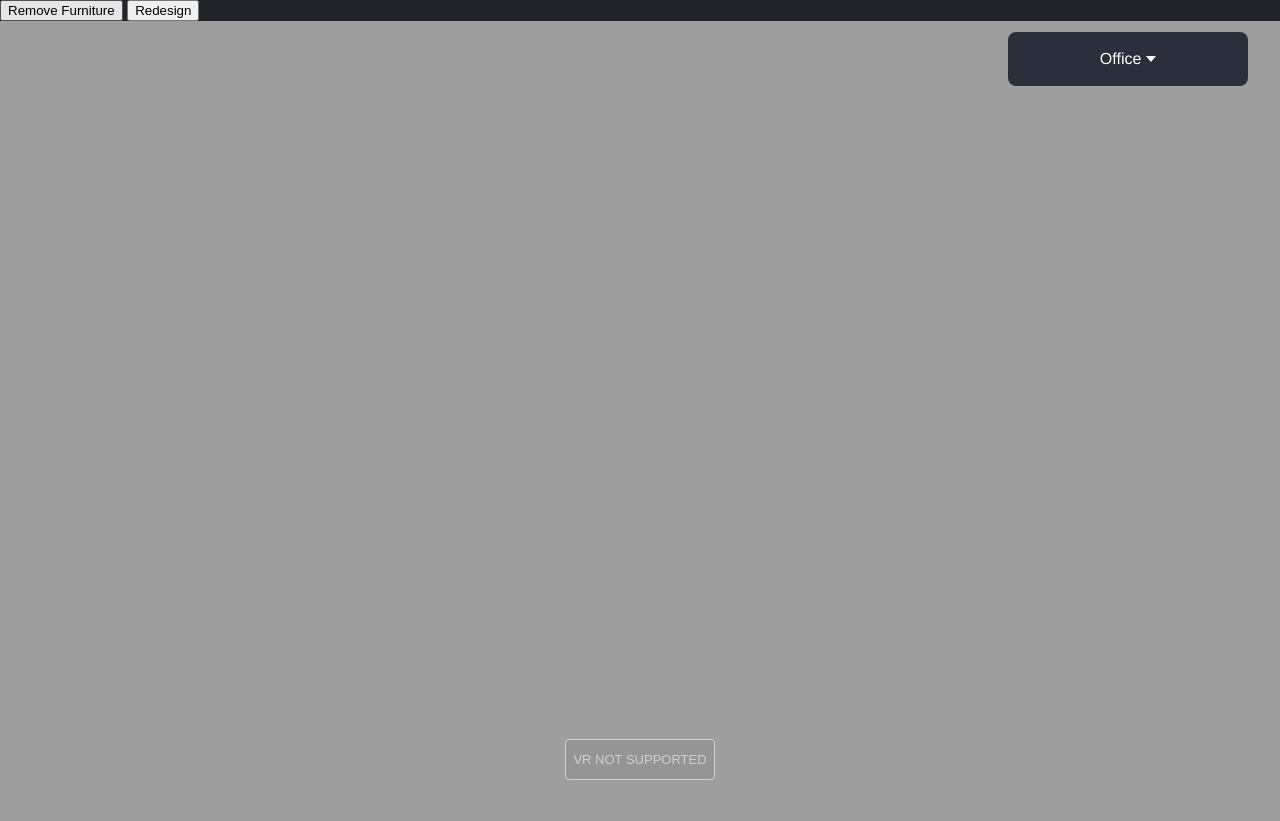
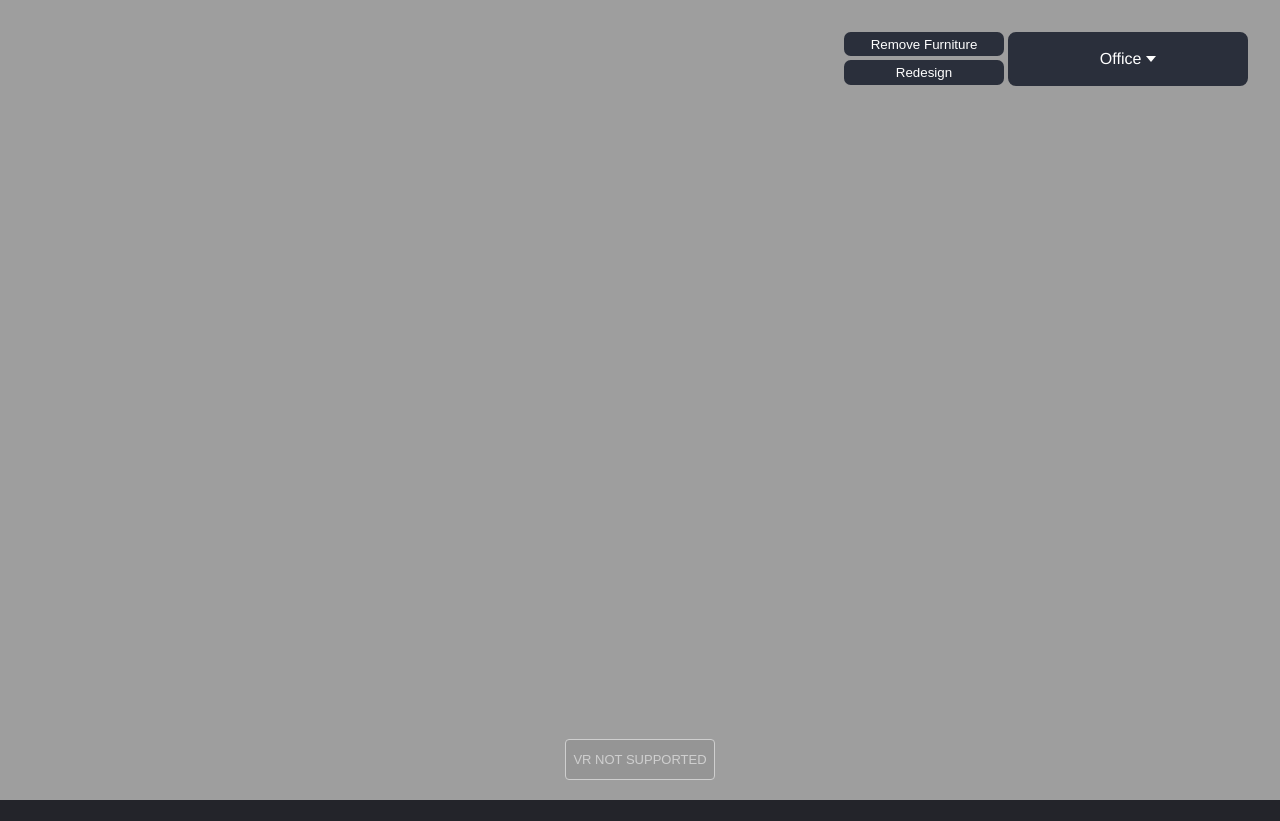
Before and after one commit to DarePlanetShuttle/VREALSTATE, a website: page index.html in a window 1280 px wide. After the commit the page ends 800 px from the top, so only its background shows below. Drawn offline with nearby package versions, Linux system fonts and the light colour scheme; animation ran at ten frames a second.

Commit message:
Optimized app.js & added images

```diff
--- a/app.js
+++ b/app.js
@@ -2,55 +2,46 @@ let camera, scene, renderer, controls;
 const scenes = [];
 let currentScene = 0;
 const hotspots = [];
-let sceneNames = []; // To store scene names
-let scenesData = []; // Global variable to store scenes data
-let INTERSECTED; // To store the currently intersected object
-
+let sceneNames = [];
+let scenesData = [];
+let INTERSECTED;
 const originalTextures = {};
 
 async function init() {
-    // Camera configuration
     camera = new THREE.PerspectiveCamera(75, window.innerWidth / window.innerHeight, 0.1, 1000);
-    camera.position.set(0, 0, 0.1); // Slightly offset to avoid problems with the camera inside the sphere
+    camera.position.set(0, 0, 0.1);
 
-    // Create scene
     scene = new THREE.Scene();
 
-    // Renderer configuration
     renderer = new THREE.WebGLRenderer();
     renderer.setSize(window.innerWidth, window.innerHeight);
     renderer.xr.enabled = true;
     document.body.appendChild(renderer.domElement);
-
-    // Add VR button
     document.body.appendChild(VRButton.createButton(renderer));
 
-    // Controls configuration
     controls = new THREE.OrbitControls(camera, renderer.domElement);
     controls.enableZoom = false;
     controls.enablePan = false;
 
-    // Initialize raycaster and mouse vector
     raycaster = new THREE.Raycaster();
     mouse = new THREE.Vector2();
 
     try {
         scenesData = await fetchScenesData('/public/data.json');
-        sceneNames = scenesData.map(scene => scene.name); // Save scene names
+        sceneNames = scenesData.map(scene => scene.name);
         populateImageList(scenesData);
         const textures = await loadTextures(scenesData);
         createMeshes(textures);
-        updateSelectedSceneName(); // Update initial scene name
-        checkAndPrintButtons(scenesData[currentScene]); // Only load buttons for the initial scene
+        updateSelectedSceneName();
+        checkAndPrintButtons(scenesData[currentScene]);
     } catch (error) {
         console.error('Error loading JSON or textures:', error);
     }
 
     window.addEventListener('resize', onWindowResize, false);
-    document.addEventListener('mousemove', onDocumentMouseMove, false); // Add mousemove event listener
-    document.addEventListener('click', onDocumentClick, false); // Add click event listener
+    document.addEventListener('mousemove', onDocumentMouseMove, false);
+    document.addEventListener('click', onDocumentClick, false);
 
-    // Add event listeners for the buttons
     document.getElementById('removeFurnitureButton').addEventListener('click', handleRemoveFurnitureButtonClick);
     document.getElementById('redesignButton').addEventListener('click', handleRedesignButtonClick);
 }
@@ -87,30 +78,23 @@ function createMeshes(textures) {
         scenes.push(mesh);
     });
 
-    // Add initial scene
     scene.add(scenes[currentScene]);
 }
 
 function changeScene(index) {
     if (index >= 0 && index < scenes.length) {
-        // Remove current scene and clear hotspots
         scene.remove(scenes[currentScene]);
         clearButtons();
         hotspots.length = 0;
 
-        // Change to the new scene
         currentScene = index;
         scene.add(scenes[currentScene]);
         updateSelectedSceneName();
-
-        // Add buttons for the new scene
         checkAndPrintButtons(scenesData[currentScene]);
     } else {
         console.error(`Invalid scene index: ${index}`);
     }
 }
-
-
 
 function handleRemoveFurnitureButtonClick() {
     const currentSceneData = scenesData[currentScene];
@@ -135,23 +119,19 @@ function toggleTexture(texturePath) {
     const currentTexture = currentMaterial.map;
 
     if (!originalTextures[currentScene]) {
-        // Store the original texture the first time a new texture is applied
         originalTextures[currentScene] = currentTexture;
         changeTexture(texturePath);
     } else {
-        // Toggle back to the original texture
         scenes[currentScene].material = new THREE.MeshBasicMaterial({ map: originalTextures[currentScene] });
-        delete originalTextures[currentScene]; // Clear the stored original texture
+        delete originalTextures[currentScene];
     }
 }
 
 function changeTexture(texturePath) {
-    console.log(`Changing texture to: ${texturePath}`);
     const textureLoader = new THREE.TextureLoader();
     textureLoader.load(
         texturePath,
         (texture) => {
-            console.log(`Texture loaded successfully: ${texturePath}`);
             const material = new THREE.MeshBasicMaterial({ map: texture });
             scenes[currentScene].material = material;
         },
@@ -160,23 +140,6 @@ function changeTexture(texturePath) {
             console.error(`Error loading texture: ${texturePath}`, err);
         }
     );
-}
-
-
-
-function changeSceneBySpecialLink(link, type) {
-    // Find the scene index by comparing the link with the `remove_furniture` and `redesign` keys
-    const targetSceneIndex = scenesData.findIndex(scene => {
-        if (type === 'remove_furniture' && scene.image === link) return true;
-        if (type === 'redesign' && scene.image === link) return true;
-        return false;
-    });
-
-    if (targetSceneIndex >= 0) {
-        changeScene(targetSceneIndex);
-    } else {
-        console.error(`Scene with ${type} link ${link} not found`);
-    }
 }
 
 function changeSceneByLink(link) {
@@ -210,7 +173,7 @@ function onDocumentMouseMove(event) {
             if (INTERSECTED) INTERSECTED.material.color.setHex(INTERSECTED.currentHex);
             INTERSECTED = intersects[0].object;
             INTERSECTED.currentHex = INTERSECTED.material.color.getHex();
-            INTERSECTED.material.color.setHex(0x323741); // Hover background color
+            INTERSECTED.material.color.setHex(0x323741);
         }
     } else {
         if (INTERSECTED) INTERSECTED.material.color.setHex(INTERSECTED.currentHex);
@@ -232,14 +195,14 @@ function onDocumentClick(event) {
         const intersectedButton = intersects[0].object;
         const link = intersectedButton.userData.link;
         if (link) {
-            intersectedButton.material.color.setHex(0x26489a); // Click background color
-            setTimeout(() => changeSceneByLink(link), 200); // Delay to show click effect
+            intersectedButton.material.color.setHex(0x26489a);
+            setTimeout(() => changeSceneByLink(link), 200);
         }
     }
 }
 
 function animate() {
-    renderer.setAnimationLoop(render); // Use setAnimationLoop for VR compatibility
+    renderer.setAnimationLoop(render);
 }
 
 function render() {
@@ -265,8 +228,8 @@ function updateSelectedSceneName() {
 }
 
 function createStyledVRButton(buttonData) {
-    const geometry = new THREE.SphereGeometry(0.5, 8, 8); // Example button geometry
-    const material = new THREE.MeshBasicMaterial({ color: 0xffff00 }); // Match background color
+    const geometry = new THREE.SphereGeometry(0.5, 8, 8);
+    const material = new THREE.MeshBasicMaterial({ color: 0xffff00 });
     const vrButton = new THREE.Mesh(geometry, material);
     vrButton.position.set(buttonData.position.x, buttonData.position.y, buttonData.position.z);
     vrButton.userData.link = buttonData.link;
@@ -276,174 +239,100 @@ function createStyledVRButton(buttonData) {
 }
 
 function checkAndPrintButtons(sceneData) {
-    clearButtons(); // Clear existing buttons before adding new ones
+    clearButtons();
 
     if (sceneData.buttons && sceneData.buttons.length > 0) {
         sceneData.buttons.forEach(buttonData => {
-            // Create a styled VRButton
             const vrButton = createStyledVRButton(buttonData);
-
-            // Add the button to the current scene
             scenes[currentScene].add(vrButton);
-            hotspots.push(vrButton); // Add to hotspots for raycasting
+            hotspots.push(vrButton);
         });
     }
 }
 
 function clearButtons() {
     hotspots.forEach(hotspot => {
-        scene.remove(hotspot);
+        scenes[currentScene].remove(hotspot);
     });
     hotspots.length = 0;
 }
 
+class VRButton {
+    static createButton(renderer, sessionInit = {}) {
+        const button = document.createElement('button');
 
-
-class VRButton {
-
-	static createButton( renderer, sessionInit = {} ) {
-
-		const button = document.createElement( 'button' );
-
-		function showEnterVR( /*device*/ ) {
-
+        function showEnterVR() {
             let currentSession = null;
 
-			async function onSessionStarted( session ) {
-
-				session.addEventListener( 'end', onSessionEnded );
-
-				await renderer.xr.setSession( session );
+            async function onSessionStarted(session) {
+                session.addEventListener('end', onSessionEnded);
+                await renderer.xr.setSession(session);
                 button.textContent = 'EXIT VR';
-
                 currentSession = session;
-
             }
 
-			function onSessionEnded( /*event*/ ) {
-
-				currentSession.removeEventListener( 'end', onSessionEnded );
-
+            function onSessionEnded() {
+                currentSession.removeEventListener('end', onSessionEnded);
                 button.textContent = 'ENTER VR';
-
                 currentSession = null;
-
             }
 
-			//
-
             button.style.display = '';
-
             button.style.cursor = 'pointer';
             button.style.left = 'calc(50% - 50px)';
             button.style.width = '100px';
-
             button.textContent = 'ENTER VR';
-
-			// WebXR's requestReferenceSpace only works if the corresponding feature
-			// was requested at session creation time. For simplicity, just ask for
-			// the interesting ones as optional features, but be aware that the
-			// requestReferenceSpace call will fail if it turns out to be unavailable.
-			// ('local' is always available for immersive sessions and doesn't need to
-			// be requested separately.)
 
             const sessionOptions = {
                 ...sessionInit,
-				optionalFeatures: [
-					'local-floor',
-					'bounded-floor',
-					'layers',
-					...( sessionInit.optionalFeatures || [] )
-				],
+                optionalFeatures: ['local-floor', 'bounded-floor', 'layers', ...(sessionInit.optionalFeatures || [])],
             };
 
             button.onmouseenter = function () {
-
                 button.style.opacity = '1.0';
-
             };
 
             button.onmouseleave = function () {
-
                 button.style.opacity = '0.5';
-
             };
 
             button.onclick = function () {
-
-				if ( currentSession === null ) {
-
-					navigator.xr.requestSession( 'immersive-vr', sessionOptions ).then( onSessionStarted );
-
+                if (currentSession === null) {
+                    navigator.xr.requestSession('immersive-vr', sessionOptions).then(onSessionStarted);
                 } else {
-
                     currentSession.end();
-
-					if ( navigator.xr.offerSession !== undefined ) {
-
-						navigator.xr.offerSession( 'immersive-vr', sessionOptions )
-							.then( onSessionStarted )
-							.catch( ( err ) => {
-
-								console.warn( err );
-
-							} );
-
                 }
-
-				}
-
             };
 
-			if ( navigator.xr.offerSession !== undefined ) {
-
-				navigator.xr.offerSession( 'immersive-vr', sessionOptions )
-					.then( onSessionStarted )
-					.catch( ( err ) => {
-
-						console.warn( err );
-
-					} );
-
+            if (navigator.xr.requestSession !== undefined) {
+                navigator.xr.requestSession('immersive-vr', sessionOptions).then(onSessionStarted).catch((err) => {
+                    console.warn(err);
+                });
             }
-
         }
 
         function disableButton() {
-
             button.style.display = '';
-
             button.style.cursor = 'auto';
             button.style.left = 'calc(50% - 75px)';
             button.style.width = '150px';
-
             button.onmouseenter = null;
             button.onmouseleave = null;
-
             button.onclick = null;
-
         }
 
         function showWebXRNotFound() {
-
             disableButton();
-
             button.textContent = 'VR NOT SUPPORTED';
-
         }
 
-		function showVRNotAllowed( exception ) {
-
+        function showVRNotAllowed(exception) {
             disableButton();
-
-			console.warn( 'Exception when trying to call xr.isSessionSupported', exception );
-
+            console.warn('Exception when trying to call xr.isSessionSupported', exception);
             button.textContent = 'VR NOT ALLOWED';
-
         }
 
-		function stylizeElement( element ) {
-
+        function stylizeElement(element) {
             element.style.position = 'absolute';
             element.style.bottom = '20px';
             element.style.padding = '12px 6px';
@@ -456,81 +345,50 @@ class VRButton {
             element.style.opacity = '0.5';
             element.style.outline = 'none';
             element.style.zIndex = '999';
-
         }
 
-		if ( 'xr' in navigator ) {
-
+        if ('xr' in navigator) {
             button.id = 'VRButton';
             button.style.display = 'none';
+            stylizeElement(button);
 
-			stylizeElement( button );
-
-			navigator.xr.isSessionSupported( 'immersive-vr' ).then( function ( supported ) {
-
+            navigator.xr.isSessionSupported('immersive-vr').then(function (supported) {
                 supported ? showEnterVR() : showWebXRNotFound();
-
-				if ( supported && VRButton.xrSessionIsGranted ) {
-
+                if (supported && VRButton.xrSessionIsGranted) {
                     button.click();
-
                 }
-
-			} ).catch( showVRNotAllowed );
+            }).catch(showVRNotAllowed);
 
             return button;
-
         } else {
-
-			const message = document.createElement( 'a' );
-
-			if ( window.isSecureContext === false ) {
-
-				message.href = document.location.href.replace( /^http:/, 'https:' );
-				message.innerHTML = 'WEBXR NEEDS HTTPS'; // TODO Improve message
-
+            const message = document.createElement('a');
+            if (window.isSecureContext === false) {
+                message.href = document.location.href.replace(/^http:/, 'https:');
+                message.innerHTML = 'WEBXR NEEDS HTTPS';
             } else {
-
                 message.href = 'https://immersiveweb.dev/';
                 message.innerHTML = 'WEBXR NOT AVAILABLE';
-
             }
-
             message.style.left = 'calc(50% - 90px)';
             message.style.width = '180px';
             message.style.textDecoration = 'none';
-
-			stylizeElement( message );
-
+            stylizeElement(message);
             return message;
-
         }
-
     }
 
     static registerSessionGrantedListener() {
-
-		if ( typeof navigator !== 'undefined' && 'xr' in navigator ) {
-
-			// WebXRViewer (based on Firefox) has a bug where addEventListener
-			// throws a silent exception and aborts execution entirely.
-			if ( /WebXRViewer\//i.test( navigator.userAgent ) ) return;
-
-			navigator.xr.addEventListener( 'sessiongranted', () => {
-
+        if (typeof navigator !== 'undefined' && 'xr' in navigator) {
+            if (/WebXRViewer\//i.test(navigator.userAgent)) return;
+            navigator.xr.addEventListener('sessiongranted', () => {
                 VRButton.xrSessionIsGranted = true;
-
-			} );
-
+            });
         }
-
     }
-
 }
 
 VRButton.xrSessionIsGranted = false;
 VRButton.registerSessionGrantedListener();
 
-
 init();
 animate();
--- a/public/assets/css/styles.css
+++ b/public/assets/css/styles.css
@@ -98,3 +98,37 @@ body {
     display: none;
     opacity: 0;
 }
+
+.buttons {
+    display: flex;
+    flex-direction: column;
+    min-width: 10em;
+    position: absolute;
+    top: 0;
+    right: 244px;
+    margin: 2em;
+    z-index: 2;
+}
+
+#removeFurnitureButton, #redesignButton {
+    background: #2a2f3b;
+    color: #fff;
+    display: flex;
+    justify-content: center;
+    align-items: center;
+    border: 2px #2a2f3b solid;
+    border-radius: 0.5em;
+    margin-bottom: 4px;
+    padding: 0.20em;
+    cursor: pointer;
+    transition: background 0.3s;
+}
+
+#redesignButton:hover {
+    background-color: gainsboro;
+    color: black;
+}
+
+#removeFurnitureButton:hover {
+    background-color: brown;
+}
--- a/public/data.json
+++ b/public/data.json
@@ -50,7 +50,7 @@
                     "link": "./public/assets/images/bath_forest.jpg"
                 }
             ],
-            "redesign":"",
+            "redesign":"./public/assets/images/redesign_bedroom.png",
             "remove_furniture":"./public/assets/images/removefurniture_bedroom.png"
         },
         {
@@ -68,7 +68,7 @@
                 }
             ],
             "redesign":"./public/assets/images/redesign_library.png",
-            "remove_furniture":""
+            "remove_furniture":"./public/assets/images/removeFurniture_library.png"
         },
         {
             "name": "Living Room",
@@ -101,7 +101,7 @@
                     "link": "./public/assets/images/bedroom.jpg"
                 }
             ],
-            "redesign":"",
+            "redesign":"./public/assets/images/redesign_bath_forest.png",
             "remove_furniture":""
         }
     ]
```
Also changed, not shown: public/assets/images/redesign_bedroom.png (added), public/assets/images/removefurniture_bedroom.png, 7 other files. Lines whose indentation alone changed are shown as unchanged.
